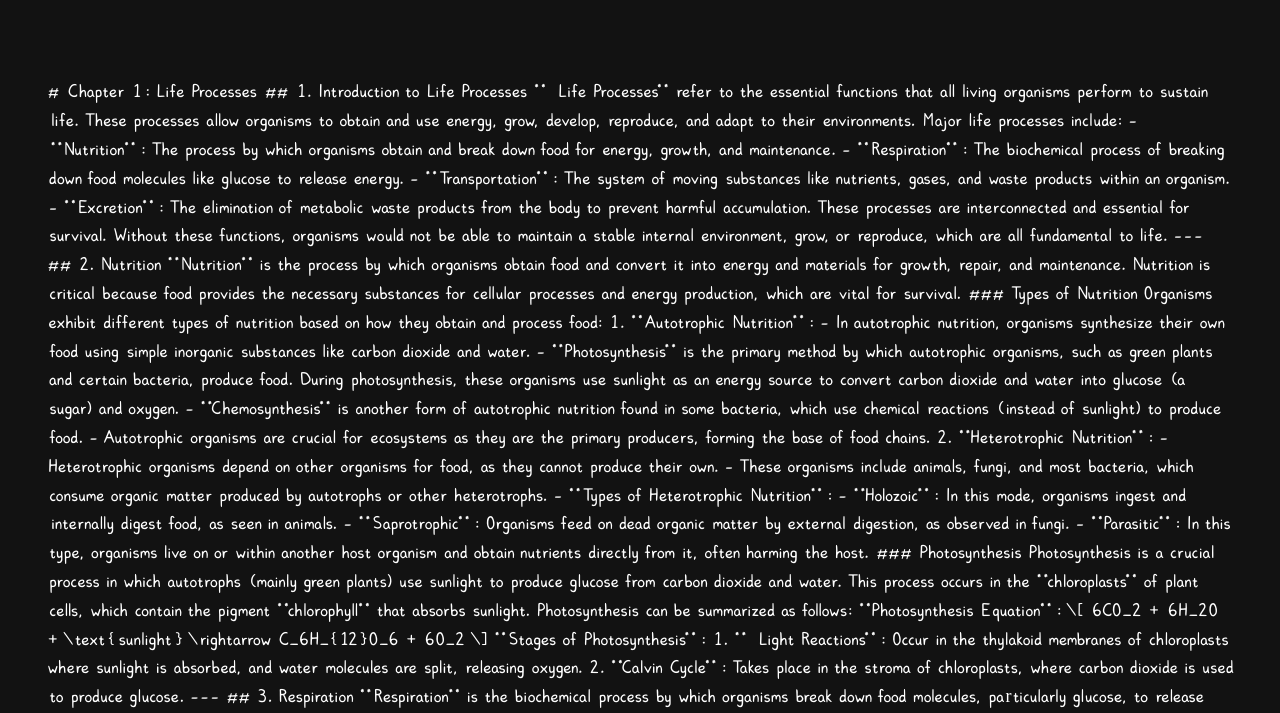
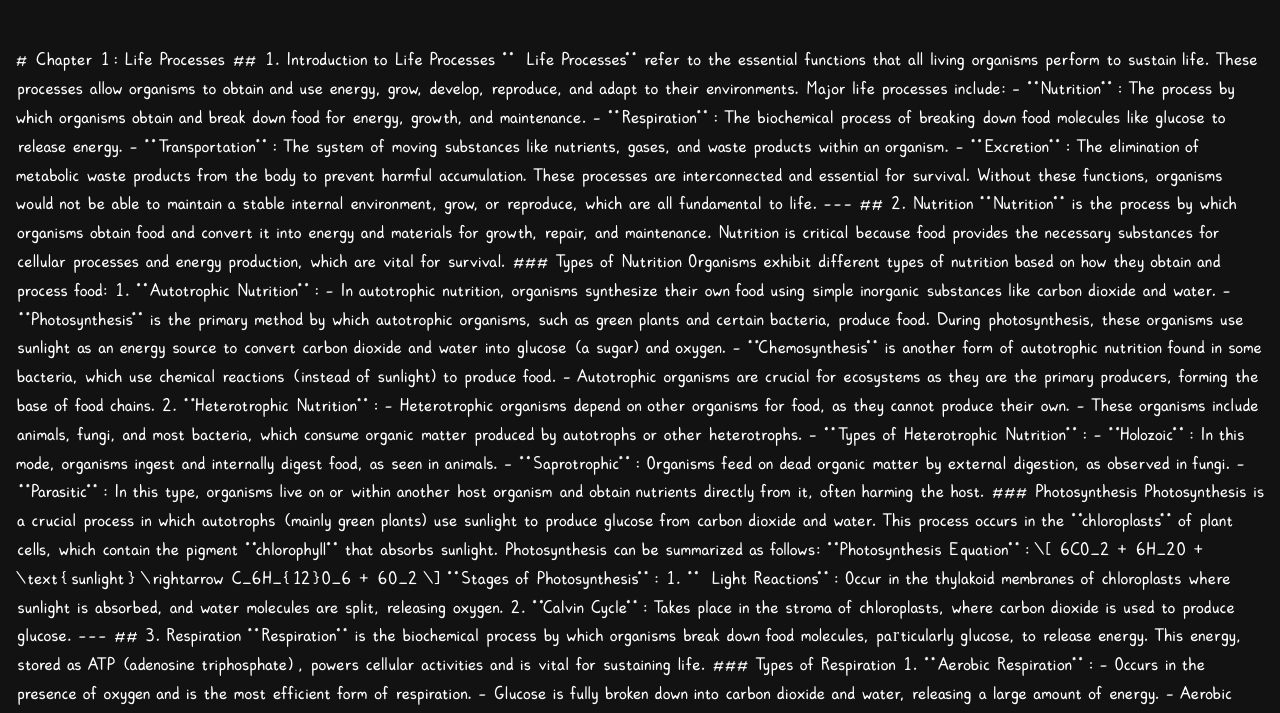
Before and after one commit to ExtremeKrish/gradangle, a plain HTML site: page 002.html in a window 1280 px wide. Shown: the part 152-865 px from the top of the page. Drawn offline with nearby package versions, Linux system fonts and the light colour scheme; a script that the page names is missing; a web font is replaced by a local one.

Commit message:
Update typography.css

```diff
--- a/typography.css
+++ b/typography.css
@@ -16,8 +16,7 @@
 body {
   font-size: var(--font-size);
   line-height: var(--line-height);
-  margin: var(--spacing);
-  padding: var(--spacing);
+
 }
 
 /* Headings */
```
